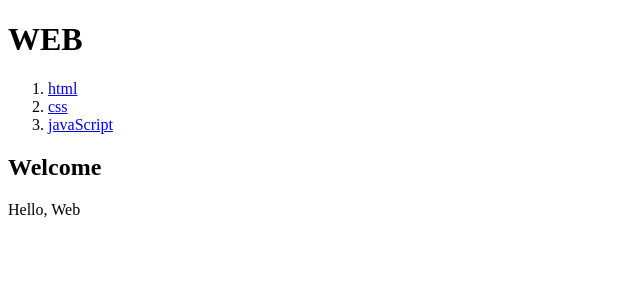
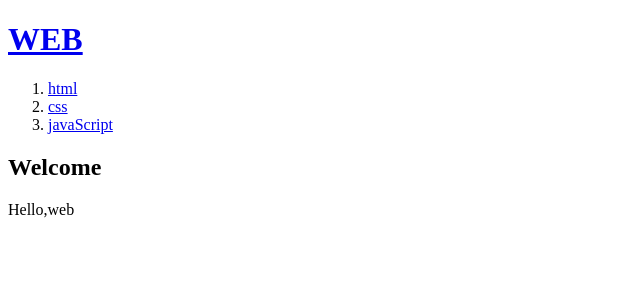
Before and after one commit to hong-kyungs/react-app, a React (Create React App) app: page / in a window 1280 px wide. Shown: the top 300 px of the page, without its empty margins (0-640 px from the left). Built offline with nearby package versions, Linux system fonts and the light colour scheme.

Commit message:
react - 컴포넌트 만들기

```diff
--- a/src/App.js
+++ b/src/App.js
@@ -1,11 +1,15 @@
 import './App.css';
-
-function App() {
+function Header() {
 	return (
-		<div>
 		<header>
-				<h1>WEB</h1>
+			<h1>
+				<a href='/'>WEB</a>
+			</h1>
 		</header>
+	);
+}
+function Nav() {
+	return (
 		<nav>
 			<ol>
 				<li>
@@ -19,10 +23,24 @@ function App() {
 				</li>
 			</ol>
 		</nav>
+	);
+}
+
+function Article() {
+	return (
 		<article>
 			<h2>Welcome</h2>
-				Hello, Web
+			Hello,web
 		</article>
+	);
+}
+
+function App() {
+	return (
+		<div>
+			<Header></Header>
+			<Nav></Nav>
+			<Article></Article>
 		</div>
 	);
 }
```
Lines whose indentation alone changed are shown as unchanged.
